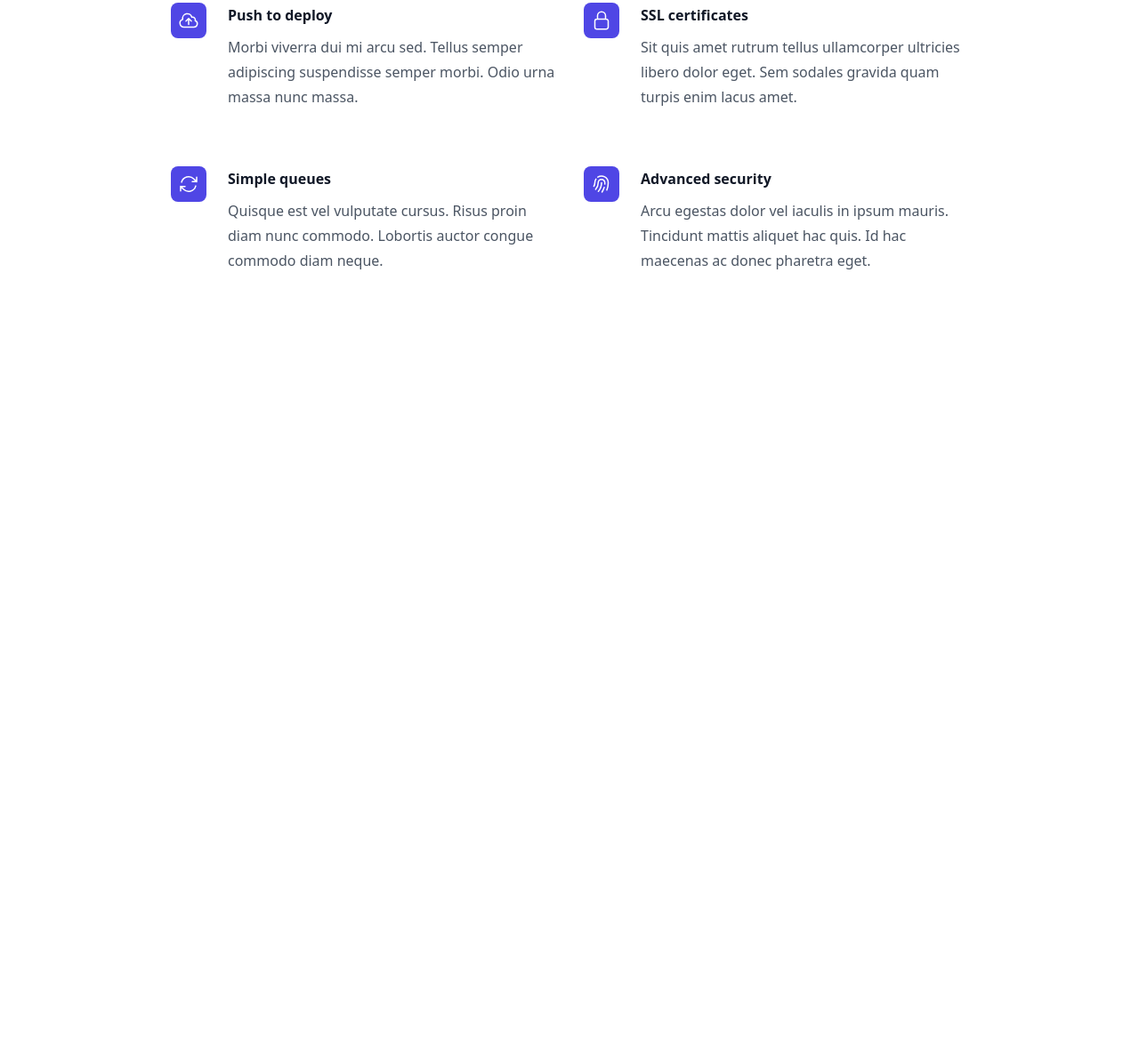
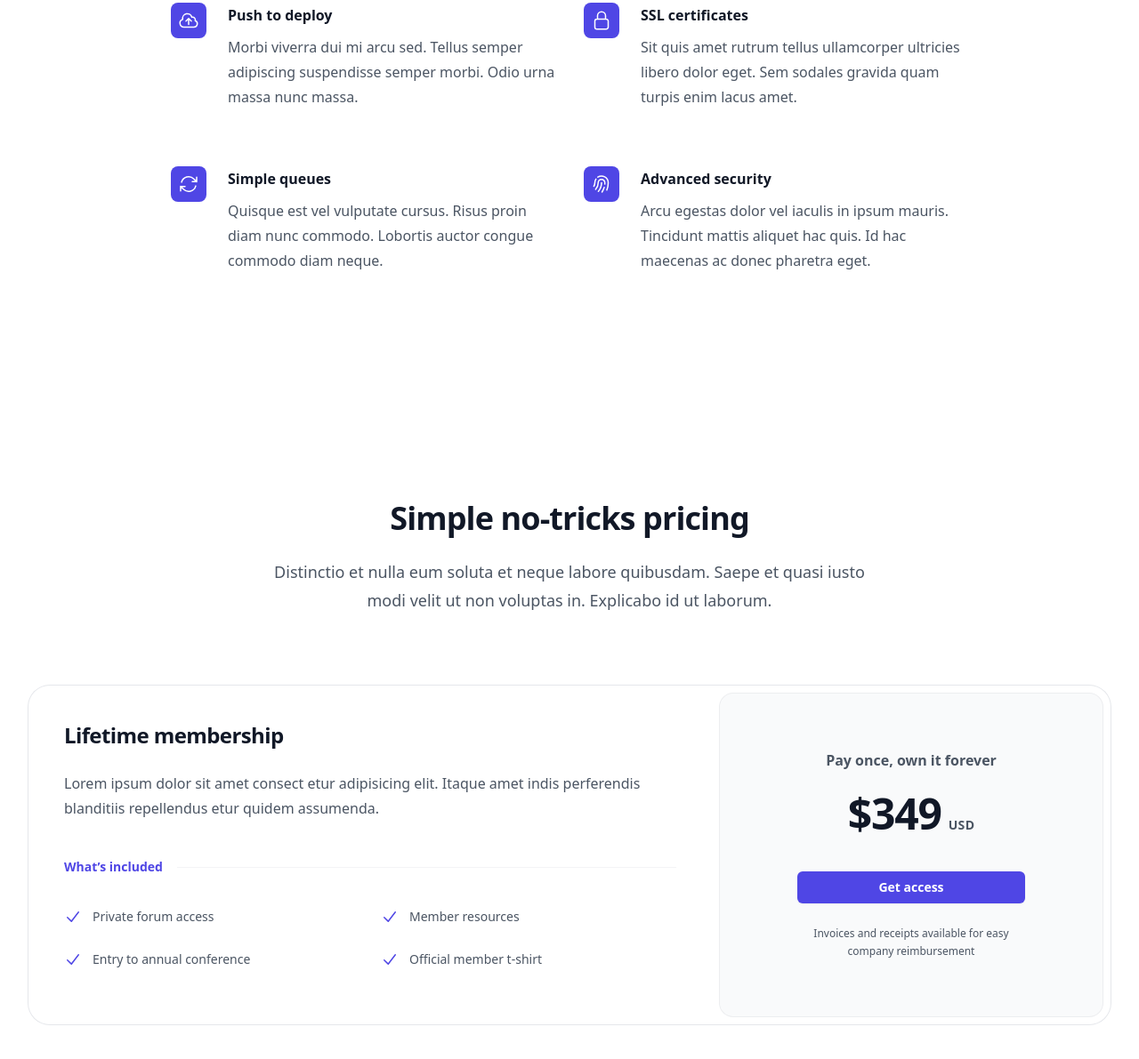
Before and after one commit to arinjim-191/Tailwind-projects, a plain HTML site: page 1/index.html in a window 1280 px wide. Shown: the part 1281-2472 px from the top of the page at 89% size. Before the commit the page ends 1716 px from the top, so only its background shows below. Drawn offline with nearby package versions, Linux system fonts and the light colour scheme.

Commit message:
prizeing

```diff
--- a/1/index.html
+++ b/1/index.html
@@ -153,5 +153,65 @@
   </div>
 <!-- +++++++++deploy+++++++++==   -->
 
+<div class="bg-white py-24 sm:py-32">
+  <div class="mx-auto max-w-7xl px-6 lg:px-8">
+    <div class="mx-auto max-w-2xl sm:text-center">
+      <h2 class="text-3xl font-bold tracking-tight text-gray-900 sm:text-4xl">Simple no-tricks pricing</h2>
+      <p class="mt-6 text-lg leading-8 text-gray-600">Distinctio et nulla eum soluta et neque labore quibusdam. Saepe et quasi iusto modi velit ut non voluptas in. Explicabo id ut laborum.</p>
+    </div>
+    <div class="mx-auto mt-16 max-w-2xl rounded-3xl ring-1 ring-gray-200 sm:mt-20 lg:mx-0 lg:flex lg:max-w-none">
+      <div class="p-8 sm:p-10 lg:flex-auto">
+        <h3 class="text-2xl font-bold tracking-tight text-gray-900">Lifetime membership</h3>
+        <p class="mt-6 text-base leading-7 text-gray-600">Lorem ipsum dolor sit amet consect etur adipisicing elit. Itaque amet indis perferendis blanditiis repellendus etur quidem assumenda.</p>
+        <div class="mt-10 flex items-center gap-x-4">
+          <h4 class="flex-none text-sm font-semibold leading-6 text-indigo-600">What’s included</h4>
+          <div class="h-px flex-auto bg-gray-100"></div>
+        </div>
+        <ul role="list" class="mt-8 grid grid-cols-1 gap-4 text-sm leading-6 text-gray-600 sm:grid-cols-2 sm:gap-6">
+          <li class="flex gap-x-3">
+            <svg class="h-6 w-5 flex-none text-indigo-600" viewBox="0 0 20 20" fill="currentColor" aria-hidden="true">
+              <path fill-rule="evenodd" d="M16.704 4.153a.75.75 0 01.143 1.052l-8 10.5a.75.75 0 01-1.127.075l-4.5-4.5a.75.75 0 011.06-1.06l3.894 3.893 7.48-9.817a.75.75 0 011.05-.143z" clip-rule="evenodd" />
+            </svg>
+            Private forum access
+          </li>
+          <li class="flex gap-x-3">
+            <svg class="h-6 w-5 flex-none text-indigo-600" viewBox="0 0 20 20" fill="currentColor" aria-hidden="true">
+              <path fill-rule="evenodd" d="M16.704 4.153a.75.75 0 01.143 1.052l-8 10.5a.75.75 0 01-1.127.075l-4.5-4.5a.75.75 0 011.06-1.06l3.894 3.893 7.48-9.817a.75.75 0 011.05-.143z" clip-rule="evenodd" />
+            </svg>
+            Member resources
+          </li>
+          <li class="flex gap-x-3">
+            <svg class="h-6 w-5 flex-none text-indigo-600" viewBox="0 0 20 20" fill="currentColor" aria-hidden="true">
+              <path fill-rule="evenodd" d="M16.704 4.153a.75.75 0 01.143 1.052l-8 10.5a.75.75 0 01-1.127.075l-4.5-4.5a.75.75 0 011.06-1.06l3.894 3.893 7.48-9.817a.75.75 0 011.05-.143z" clip-rule="evenodd" />
+            </svg>
+            Entry to annual conference
+          </li>
+          <li class="flex gap-x-3">
+            <svg class="h-6 w-5 flex-none text-indigo-600" viewBox="0 0 20 20" fill="currentColor" aria-hidden="true">
+              <path fill-rule="evenodd" d="M16.704 4.153a.75.75 0 01.143 1.052l-8 10.5a.75.75 0 01-1.127.075l-4.5-4.5a.75.75 0 011.06-1.06l3.894 3.893 7.48-9.817a.75.75 0 011.05-.143z" clip-rule="evenodd" />
+            </svg>
+            Official member t-shirt
+          </li>
+        </ul>
+      </div>
+      <div class="-mt-2 p-2 lg:mt-0 lg:w-full lg:max-w-md lg:flex-shrink-0">
+        <div class="rounded-2xl bg-gray-50 py-10 text-center ring-1 ring-inset ring-gray-900/5 lg:flex lg:flex-col lg:justify-center lg:py-16">
+          <div class="mx-auto max-w-xs px-8">
+            <p class="text-base font-semibold text-gray-600">Pay once, own it forever</p>
+            <p class="mt-6 flex items-baseline justify-center gap-x-2">
+              <span class="text-5xl font-bold tracking-tight text-gray-900">$349</span>
+              <span class="text-sm font-semibold leading-6 tracking-wide text-gray-600">USD</span>
+            </p>
+            <a href="#" class="mt-10 block w-full rounded-md bg-indigo-600 px-3 py-2 text-center text-sm font-semibold text-white shadow-sm hover:bg-indigo-500 focus-visible:outline focus-visible:outline-2 focus-visible:outline-offset-2 focus-visible:outline-indigo-600">Get access</a>
+            <p class="mt-6 text-xs leading-5 text-gray-600">Invoices and receipts available for easy company reimbursement</p>
+          </div>
+        </div>
+      </div>
+    </div>
+  </div>
+</div>
+
+<!-- ++++++prizeing++++++ -->
+
 </body>
 </html>
```
